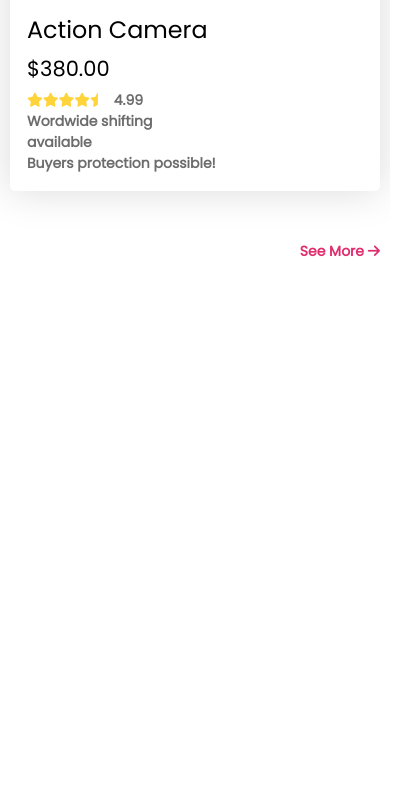
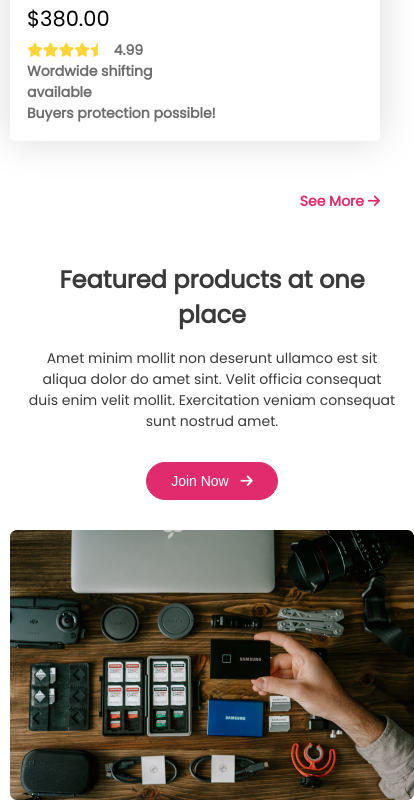
Before and after one commit to Joychandra13/influencer-gear, a plain HTML site: page index.html in a window 390 px wide. Shown: the part 5687-6497 px from the top of the page, 414 px wide, since content can reach past the window. Before the commit the page ends 6059 px from the top, so only its background shows below. Drawn offline with Linux system fonts and the light colour scheme.

Commit message:
fratured section added

```diff
--- a/index.html
+++ b/index.html
@@ -35,6 +35,8 @@
         </div>
     </header>
     <main class="main">
+
+        <!-- logo-showcase -->
         <section class="logo-showcase">
             <img src="logos/Alibaba.svg" alt="">
             <img src="logos/Amazon.svg" alt="">
@@ -44,6 +46,8 @@
             <img src="logos/Walmart.svg" alt="">
             <img src="logos/Target.svg" alt="">
         </section>
+
+        <!-- card-section -->
         <section class="card-section">
             <h1 class="card-title">Popular Collection</h1>
             <div class="cards"><div class="card">
@@ -111,6 +115,18 @@
             </div></div>
             <p class="see-more">See More <i class="fa-solid fa-arrow-right"></i></p>
         </section>
+
+        <!-- Featured-products-section -->
+         <section class="fratured">
+            <div class="fratured-col">
+                <img src="images/gear.png" alt="">
+            </div>
+            <div class="fratured-col">
+                <h1>Featured products at one place</h1>
+                <p>Amet minim mollit non deserunt ullamco est sit aliqua dolor do amet sint. Velit officia consequat duis enim velit mollit. Exercitation veniam consequat sunt nostrud amet.</p>
+                <button>Join Now <i class="fa-solid fa-arrow-right" style="margin-left: 8px;"></i></button>
+            </div>
+         </section>
     </main>
     <footer></footer>
 </body>
--- a/style.css
+++ b/style.css
@@ -162,6 +162,33 @@ button:hover{
     font-weight: bold;
 }
 
+/* Featured-products-section  */
+.fratured{
+    display: flex;
+    align-items: center;
+    justify-content: space-between;
+    gap: 30px;
+}
+
+.fratured-col h1{
+    font-size: 2.375rem;
+    color: #3A3A3A;
+    margin-bottom: 16px;
+}
+.fratured-col p{
+    font-size: 1rem;
+    color: #3A3A3A;
+    max-width: 505px;
+    margin-bottom: 30px;
+}
+
+.fratured-col img{
+    display: flex;
+    justify-content: center;
+    align-items: center;
+}
+
+
 @media screen and (max-width: 1100px) {
     body{
         padding: 30px;
@@ -214,7 +241,18 @@ button:hover{
     .logo-showcase img{
         max-width: 60px;
     }
+    .card-section{
+        padding: 50px 0px;
+    }
     .cards{
         grid-template-columns: repeat(1,1fr);
     }
+    .fratured{
+        flex-wrap: wrap;
+        text-align: center;
+        flex-direction: column-reverse;
+    }
+    .fratured-col h1{
+        font-size: 24px;
+    }
 }
```
